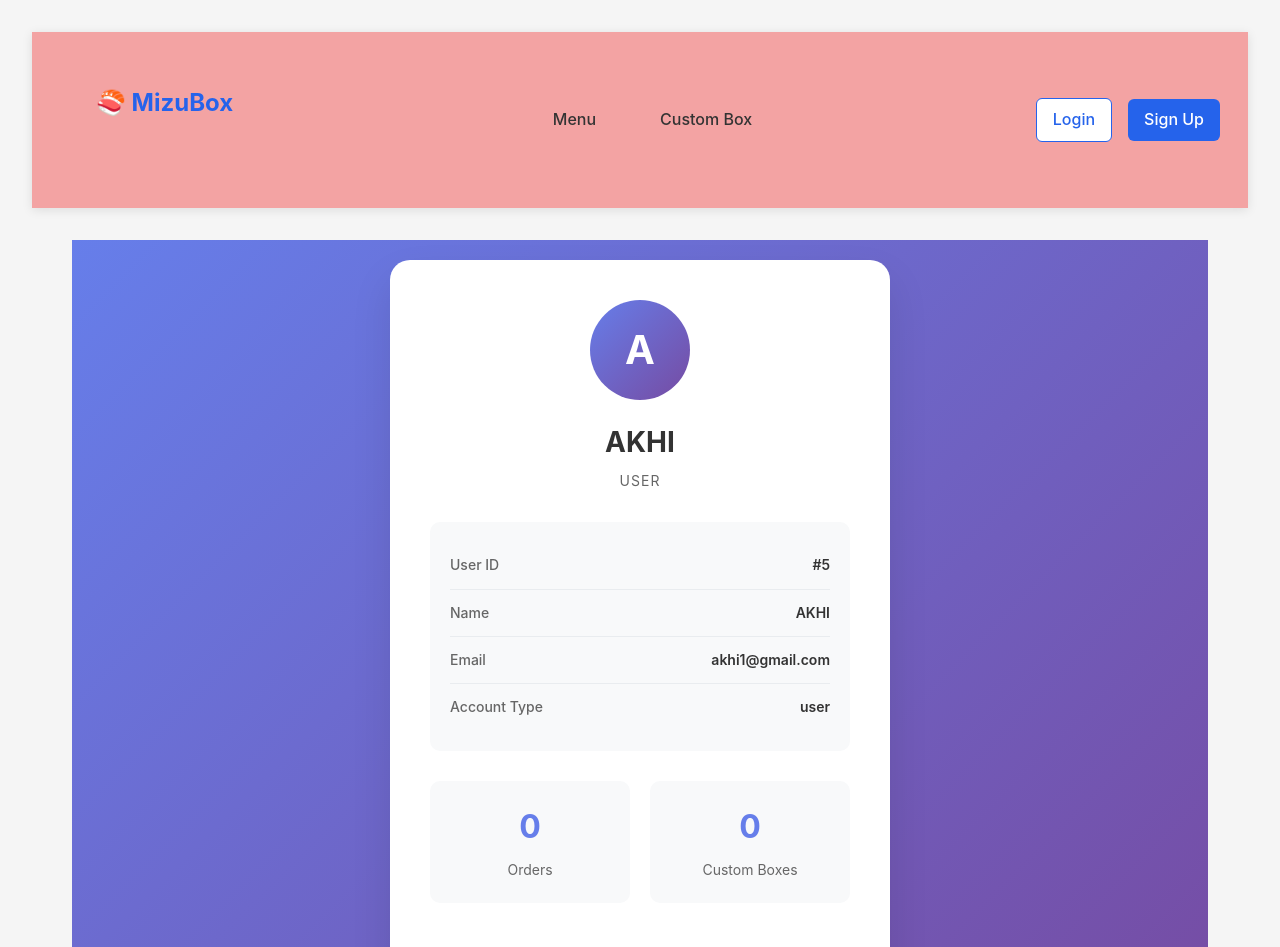
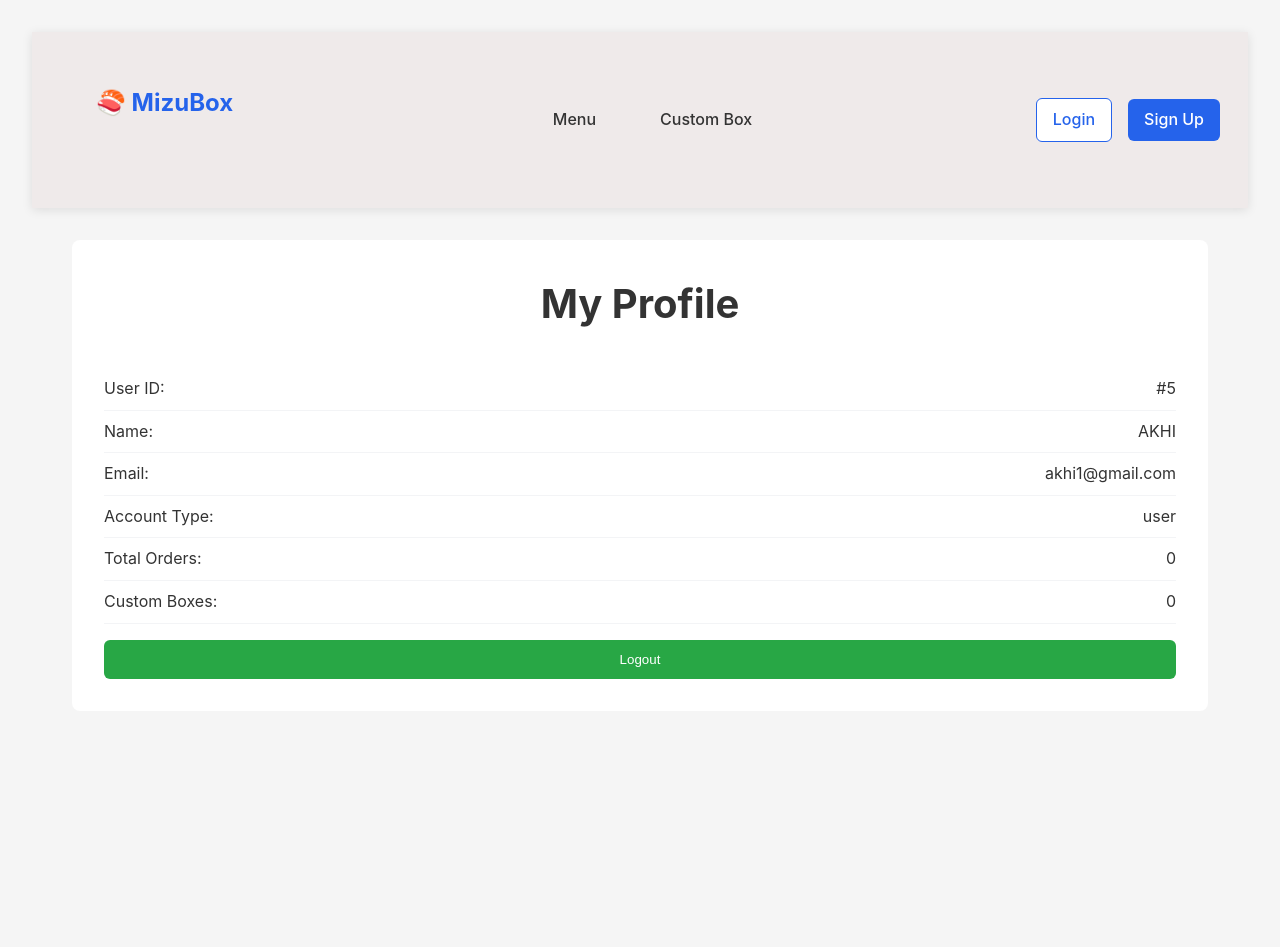
Before and after one commit to kevinongg/mizubox-frontend, a React (Vite) app: page /profile in a window 1280 px wide. Shown: the top 947 px of the page. After the commit the page ends 800 px from the top, so only its background shows below. Built offline with nearby package versions, Linux system fonts and the light colour scheme.

Commit message:
added profile

```diff
--- a/src/App.jsx
+++ b/src/App.jsx
@@ -16,7 +16,6 @@ import Extra from "./pages/Menu/Extra";
 import Searchbar from "./pages/Searchbar";
 import Error404 from "./Error404";
 import Profile from "./pages/Profile";
-
 // Protected pages
 import Orders from "./pages/Orders";
 import Account from "./pages/Account";
--- a/src/index.css
+++ b/src/index.css
@@ -26,7 +26,7 @@ main {
 
 /* Navigation */
 header {
-  background: rgb(243, 163, 163);
+  background: rgb(239, 234, 234);
   box-shadow: 0 2px 10px rgba(0, 0, 0, 0.1);
 }
 
--- a/src/pages/Profile.jsx
+++ b/src/pages/Profile.jsx
@@ -1,75 +1,64 @@
-import React, { useState } from "react";
+import React from "react";
 import "./Profile.css";
 
 const Profile = () => {
-  // User data from your API
-  const [user] = useState({
+  // User data
+  const user = {
     user_id: 5,
     name: "AKHI",
     email: "akhi1@gmail.com",
     role: "user",
     custom_boxes: null,
     orders: null,
-  });
+  };
 
   const handleLogout = () => {
-    // Add logout logic
     localStorage.removeItem("mizubox_token");
     window.location.href = "/login";
   };
 
   return (
-    <div className="profile-page">
-      <div className="profile-card">
-        {/* Profile Header */}
-        <div className="profile-header">
-          <div className="avatar">{user.name.charAt(0)}</div>
-          <h1>{user.name}</h1>
-          <p className="user-role">{user.role}</p>
+    <div className="profile-container">
+      <h1 className="profile-title">My Profile</h1>
+
+      <div className="profile-content">
+        <div className="info-row">
+          <span className="info-label">User ID:</span>
+          <span className="info-value">#{user.user_id}</span>
         </div>
 
-        {/* User Information */}
-        <div className="profile-info">
-          <div className="info-item">
-            <span className="label">User ID</span>
-            <span className="value">#{user.user_id}</span>
+        <div className="info-row">
+          <span className="info-label">Name:</span>
+          <span className="info-value">{user.name}</span>
         </div>
 
-          <div className="info-item">
-            <span className="label">Name</span>
-            <span className="value">{user.name}</span>
+        <div className="info-row">
+          <span className="info-label">Email:</span>
+          <span className="info-value">{user.email}</span>
         </div>
 
-          <div className="info-item">
-            <span className="label">Email</span>
-            <span className="value">{user.email}</span>
+        <div className="info-row">
+          <span className="info-label">Account Type:</span>
+          <span className="info-value">{user.role}</span>
         </div>
 
-          <div className="info-item">
-            <span className="label">Account Type</span>
-            <span className="value">{user.role}</span>
-          </div>
+        <div className="info-row">
+          <span className="info-label">Total Orders:</span>
+          <span className="info-value">
+            {user.orders ? user.orders.length : 0}
+          </span>
         </div>
 
-        {/* Stats Section */}
-        <div className="profile-stats">
-          <div className="stat-box">
-            <span className="stat-number">0</span>
-            <span className="stat-label">Orders</span>
-          </div>
-          <div className="stat-box">
-            <span className="stat-number">0</span>
-            <span className="stat-label">Custom Boxes</span>
-          </div>
+        <div className="info-row">
+          <span className="info-label">Custom Boxes:</span>
+          <span className="info-value">
+            {user.custom_boxes ? user.custom_boxes.length : 0}
+          </span>
         </div>
 
-        {/* Action Buttons */}
-        <div className="profile-actions">
-          <button className="btn-edit">Edit Profile</button>
-          <button className="btn-logout" onClick={handleLogout}>
+        <button className="logout-btn" onClick={handleLogout}>
           Logout
         </button>
-        </div>
       </div>
     </div>
   );
```
Lines whose indentation alone changed are shown as unchanged.
